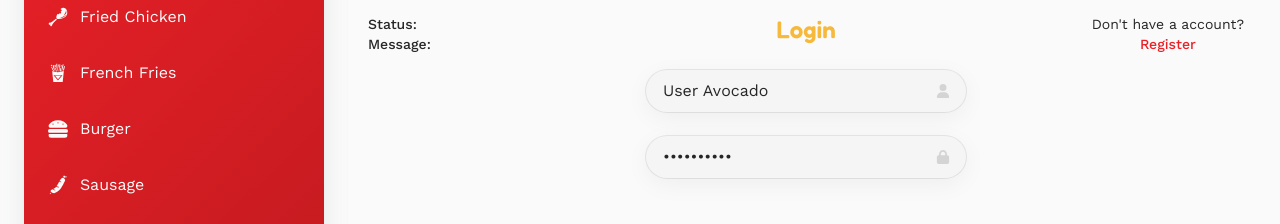
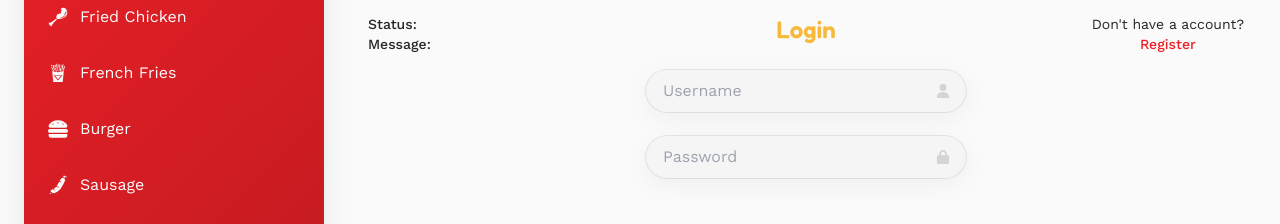
Before and after one commit to Tasfin660/fast-menu-app, a React (Vite) app in the folder client/: page /users/login in a window 1280 px wide. Shown: the part 245-469 px from the top of the page. Built offline with nearby package versions, Linux system fonts and the light colour scheme.

Commit message:
delete user added

```diff
--- a/client/src/components/User.tsx
+++ b/client/src/components/User.tsx
@@ -3,7 +3,7 @@ import { useUser } from '../contexts/UserContext';
 import LoadingImage from './common/LoadingImage';
 
 const User = () => {
-	const { user } = useUser();
+	const { user, deleteUser } = useUser();
 	const { username, image, role, joined } = user;
 	return (
 		<div className="flex flex-col justify-center gap-8 border-r-[1px] border-neutral-300/30 px-12">
@@ -30,7 +30,9 @@ const User = () => {
 					Are you sure you want to delete your account? This can't be undone,
 					and all your data will be lost forever.
 				</p>
-				<button className="mb-1.5 rounded-sm bg-primary-gradient px-3 py-1 text-white shadow-shadow-primary duration-300 hover:-translate-y-1 hover:shadow-xl">
+				<button
+					className="mb-1.5 rounded-sm bg-primary-gradient px-3 py-1 text-white shadow-shadow-primary duration-300 hover:-translate-y-1 hover:shadow-xl"
+					onClick={() => deleteUser()}>
 					Delete
 				</button>
 			</div>
--- a/client/src/components/forms/LoginForm.tsx
+++ b/client/src/components/forms/LoginForm.tsx
@@ -43,7 +43,6 @@ const LoginForm = () => {
 					autoComplete="off"
 					{...registerInput('username')}
 					className="w-80 rounded-full border-[1px] border-transparent bg-neutral-100 py-2 pl-4 pr-10 shadow-shadow-app outline-none duration-300 hover:bg-neutral-50 focus:border-primary"
-					value="User Avocado"
 				/>
 				<FaUser className="absolute right-4 top-1/2 -translate-y-1/2 text-sm text-neutral-300" />
 			</div>
@@ -54,7 +53,6 @@ const LoginForm = () => {
 					autoComplete="off"
 					{...registerInput('password')}
 					className="w-80 rounded-full border-[1px] border-transparent bg-neutral-100 py-2 pl-4 pr-10 shadow-shadow-app outline-none duration-300 hover:bg-neutral-50 focus:border-primary"
-					value="iamavocado"
 				/>
 				<FaLock className="absolute right-4 top-1/2 -translate-y-1/2 text-sm text-neutral-300" />
 			</div>
--- a/client/src/contexts/UserContext.tsx
+++ b/client/src/contexts/UserContext.tsx
@@ -152,6 +152,17 @@ const UserProvider = ({ children }: Children) => {
 		dispatch({ type: 'auth/logout' });
 	};
 
+	const deleteUser = async () => {
+		try {
+			await axios.delete(`${import.meta.env.VITE_BASE_URL}/users`, {
+				headers: { Authorization: `Bearer ${cookies.jwt}` }
+			});
+			logout();
+		} catch (err) {
+			dispatch({ type: 'error' });
+		}
+	};
+
 	const authState = () => {
 		return !!cookies.jwt;
 	};
@@ -217,6 +228,7 @@ const UserProvider = ({ children }: Children) => {
 				register,
 				login,
 				logout,
+				deleteUser,
 				getUserMeals,
 				addMeal,
 				removeMeal
--- a/client/src/types/userTypes.ts
+++ b/client/src/types/userTypes.ts
@@ -51,6 +51,7 @@ interface UserContext {
 	register: (data: Register) => void;
 	login: (data: Login) => void;
 	logout: () => void;
+	deleteUser: () => void;
 	addMeal: (mealId: string) => void;
 	getUserMeals: () => void;
 	removeMeal: (mealId: string) => void;
```
